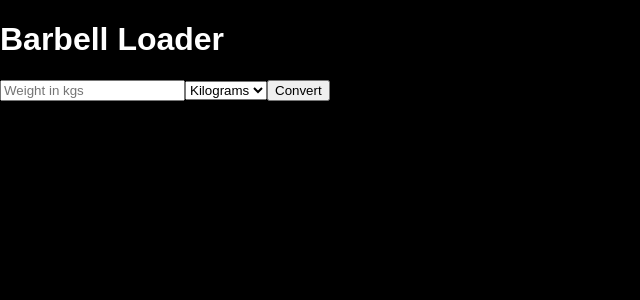
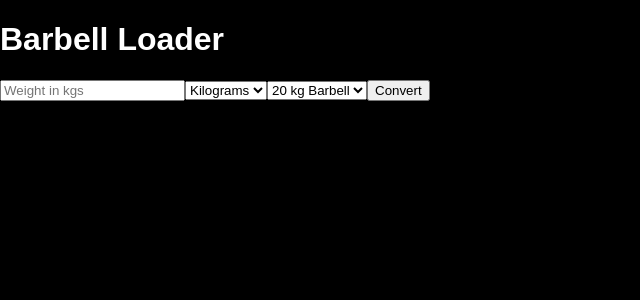
Before and after one commit to zajonesck/weight-converter, a Vue app: page / in a window 1280 px wide. Shown: the top 300 px of the page, without its empty margins (0-640 px from the left). Built offline with nearby package versions, Linux system fonts and the light colour scheme.

Commit message:
added 15kgbar option

```diff
--- a/src/App.vue
+++ b/src/App.vue
@@ -10,11 +10,16 @@
       <option value="pounds">Pounds</option>
       <option value="kilograms">Kilograms</option>
     </select>
+    <select v-model.number="barWeight" v-if="unit === 'kilograms'">
+      <option value="20">20 kg Barbell</option>
+      <option value="15">15 kg Barbell</option>
+    </select>
     <button @click="convert">Convert</button>
     <p>{{ output }}</p>
     <weight-barbell
       :total-weight="weight"
       :unit="unit"
+      :barWeight="barWeight"
       v-if="weight && weight > 0"
     />
   </div>
@@ -32,6 +37,7 @@ export default {
       weight: null,
       unit: "kilograms",
       output: "",
+      barWeight: 20,
     };
   },
   computed: {
@@ -69,7 +75,7 @@ export default {
     convert() {
       let result;
 
-      if (!isNaN(this.weight)) {
+      if (!isNaN(this.weight) && this.weight >= this.barWeight) {
         if (this.unit === "pounds") {
           result = this.poundsToKilograms(this.weight);
           this.output = `${this.weight} Pounds is equal to ${result.toFixed(
--- a/src/components/WeightBarbell.vue
+++ b/src/components/WeightBarbell.vue
@@ -51,6 +51,10 @@ export default {
       type: String,
       required: true,
     },
+    barWeight: {
+      type: Number,
+      required: true,
+    },
   },
   data() {
     return {
@@ -74,8 +78,7 @@ export default {
       return this.unit === "kilograms" && this.totalWeight >= 25;
     },
     plates() {
-      const barWeight = this.unit === "pounds" ? 45 : 20;
-      let remainingWeight = this.totalWeight - barWeight;
+      let remainingWeight = this.totalWeight - this.barWeight;
       if (this.collarApplied) {
         remainingWeight -= this.collarWeightKg * 2; //
       }
```
